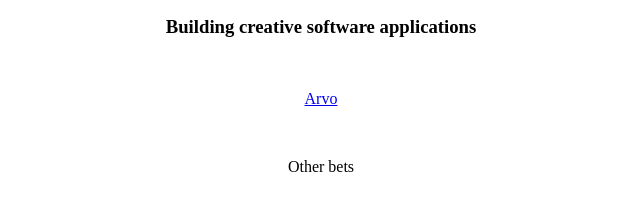
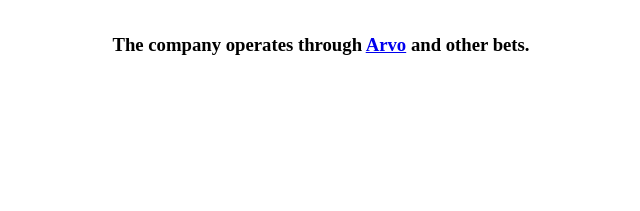
Before and after one commit to ArvoLabsxyz/Github-Website-ArvoHoldings, a plain HTML site: page index.html in a window 1280 px wide. Shown: the part 283-494 px from the top of the page, without its empty margins (319-959 px from the left). Drawn offline with Linux system fonts and the light colour scheme.

Commit message:
Update index.html

```diff
--- a/index.html
+++ b/index.html
@@ -19,13 +19,9 @@
 <body>
     <h1 class="center" >Arvo Holdings</h1>
     <img  class="center" src="/Images/Arvo.me logo.jpg" height="200" width="200" alt="Arvo.me Logo" title="Arvo.me logo"> <!-- Pulls image from the desktop source -->
-    <h3 class="center" >Building creative software applications</h3>
     <br>
-    <p class="center" ><a href="https://www.arvo.me/">Arvo</a> </p>
-    <br>
-    <p class="center"> Other bets </p>
-   <!--- <p class="center" ><a href="page3.html">Other bets</a> </p> ->
-    <br>
+    <h3 class="center" >The company operates through <a href="https://www.arvo.me/">Arvo</a> and other bets.</h3
+
 </body>
 
 </html>
```
